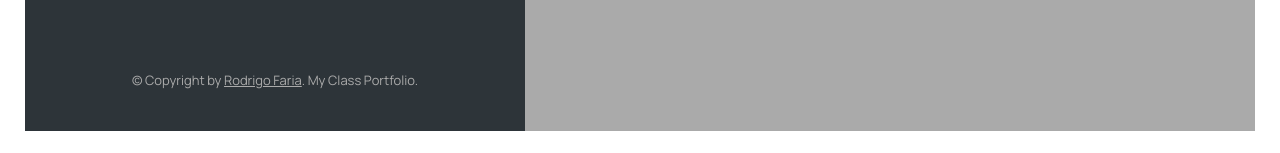
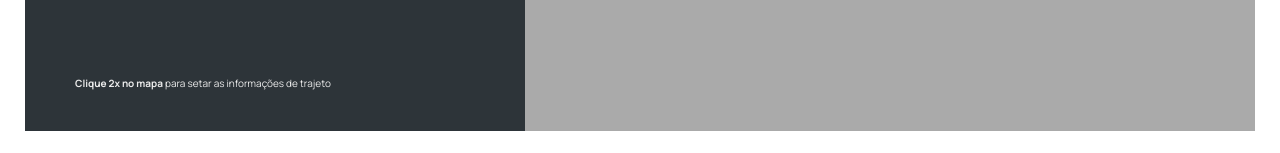
Before and after one commit to bragafaria/mapfy, a plain HTML site: page index.html in a window 1280 px wide. Shown: the part 644-797 px from the top of the page. Drawn offline with nearby package versions, Linux system fonts and the light colour scheme.

Commit message:
Update index.html

```diff
--- a/index.html
+++ b/index.html
@@ -121,15 +121,7 @@
         </li> -->
       </ul>
 
-      <p class="copyright">
-        &copy; Copyright by
-        <a
-          class="twitter-link"
-          target="_blank"
-          href="https://twitter.com/jonasschmedtman"
-          >Rodrigo Faria</a
-        >. My Class Portfolio.
-      </p>
+      <p><strong> Clique 2x no mapa </strong> para setar as informações de trajeto</p>
     </div>
 
     <div id="map"></div>
```
